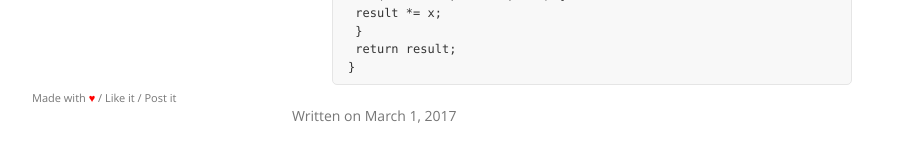
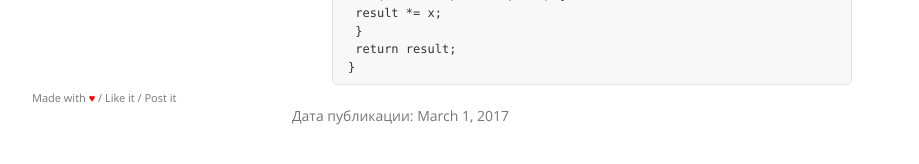
Before and after one commit to IOEnso/ioenso.github.io, a Jekyll site: the page built from _posts/2017-3-1-Elo-rating.md, in a window 1280 px wide and 1280 px high. Shown: the part 1104-1268 px from the top of the window, without its empty margins (178-1097 px from the left). Built offline with Jekyll 4.4.1, drawn with Linux system fonts in a browser that asks for light colours.

Commit message:
Update post.html

```diff
--- a/_layouts/post.html
+++ b/_layouts/post.html
@@ -10,6 +10,6 @@
   </div>
 
   <div class="date">
-    Written on {{ page.date | date: "%B %e, %Y" }}
+    Дата публикации: {{ page.date | date: "%B %e, %Y" }}
   </div>
 </article>
```
